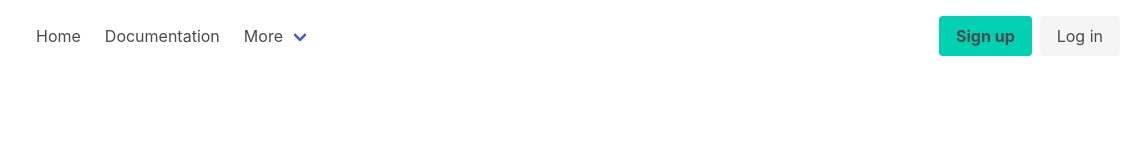
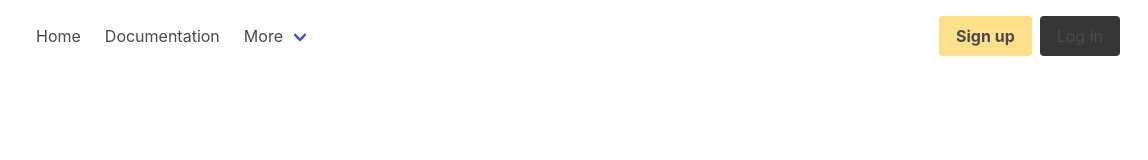
Before and after one commit to bj106319/TestProject1, a website: page html/index.html in a window 1280 px wide. Shown: the full height of the page, 132-1280 px from the left. Drawn offline with nearby package versions, Linux system fonts and the light colour scheme.

Commit message:
change color of button

```diff
--- a/html/index.html
+++ b/html/index.html
@@ -44,7 +44,7 @@
                       About
                     </a>
                     <a class="navbar-item">
-                      Jobs
+                      Cars
                     </a>
                     <a class="navbar-item">
                       Contact
@@ -60,10 +60,10 @@
               <div class="navbar-end">
                 <div class="navbar-item">
                   <div class="buttons">
-                    <a class="button is-primary">
+                    <a class="button is-warning">
                       <strong>Sign up</strong>
                     </a>
-                    <a class="button is-light">
+                    <a class="button is-dark">
                       Log in
                     </a>
                   </div>
```
